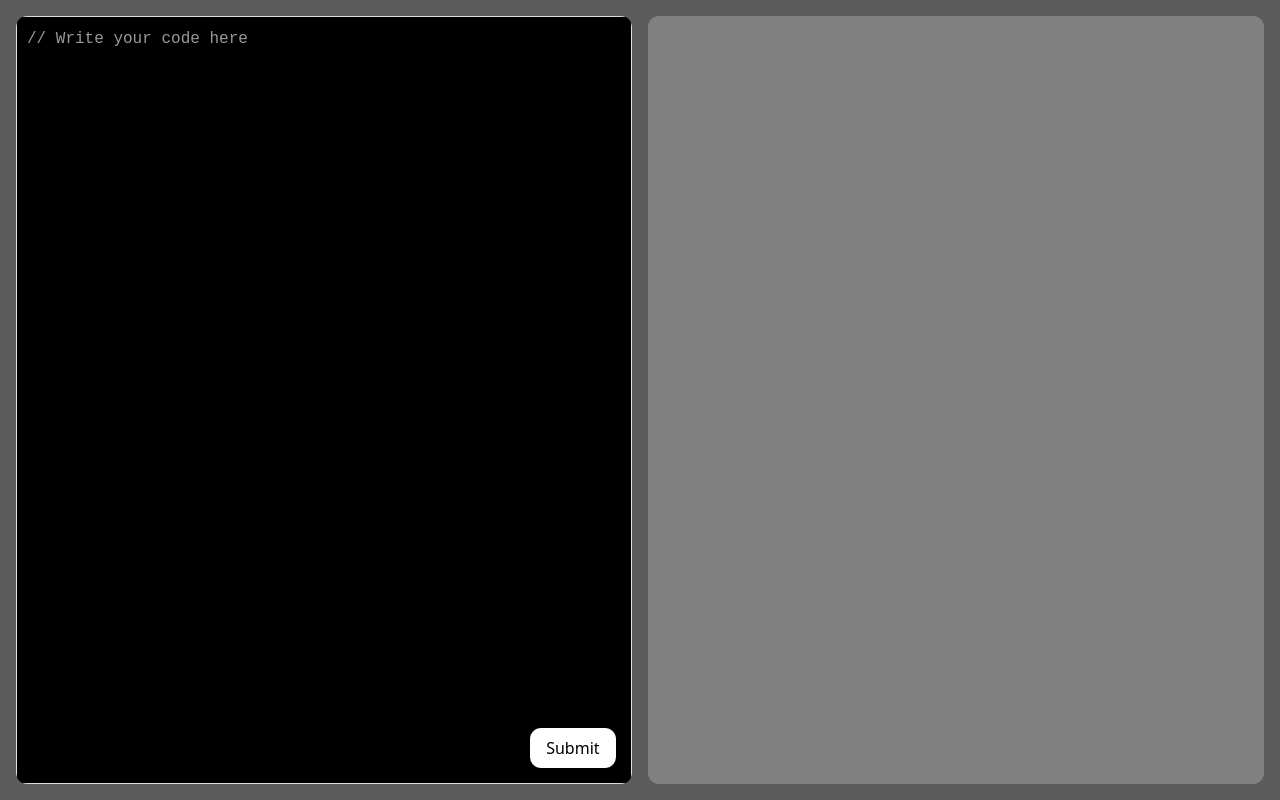
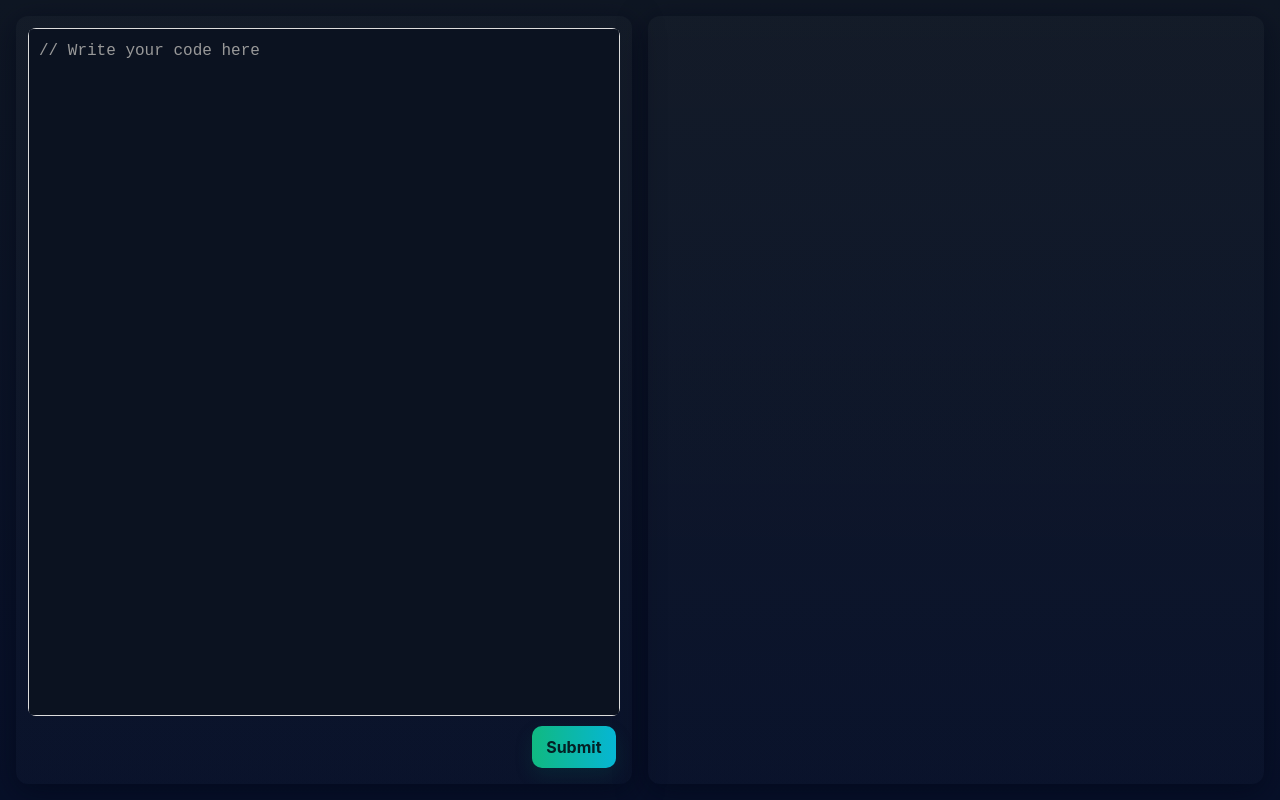
Before and after one commit to Anupama-shri/codereviewer-frontend, a React app: page / in a window 1280 px wide. Built offline with nearby package versions, Linux system fonts and the light colour scheme; the HTML template or start-up script is replaced by a standard one.

Commit message:
improved css

```diff
--- a/src/index.css
+++ b/src/index.css
@@ -1,66 +1,151 @@
+/* ---------- Layout & Global ---------- */
 @import "tailwindcss";
 
-*{
+* { box-sizing: border-box; margin: 0; padding: 0; }
+
+html, body, #root { height: 100%; width: 100%; font-family: "Inter", system-ui, -apple-system, "Segoe UI", Roboto, "Helvetica Neue", Arial; }
+
+body {
+  background: linear-gradient(180deg, #0f1724 0%, #071029 100%);
+  color: #e6eef6;
+}
+
+/* Main split layout */
+main {
+  display: flex;
+  gap: 1rem;
+  padding: 1rem;
+  height: 100vh; /* fill viewport */
+}
+
+/* ---------- Left (Editor) ---------- */
+.left {
+  flex-basis: 50%;
+  display: flex;
+  flex-direction: column;
+  background: linear-gradient(180deg, rgba(255,255,255,0.02), rgba(255,255,255,0.01));
+  border-radius: 12px;
+  padding: 0.75rem;
+  position: relative;
+  box-shadow: 0 8px 30px rgba(2,6,23,0.6);
+  overflow: hidden;
+}
+
+/* Editor container */
+.code {
+  position: relative;
+  border-radius: 8px;
+  background: #0b1220; /* dark editor background */
+  color: #e6eef6;
+  height: calc(100% - 56px); /* leave space for submit */
+  overflow: auto;
+  box-shadow: inset 0 1px 0 rgba(255,255,255,0.02);
+}
+
+/* IMPORTANT: ensure both pre & textarea share EXACT font, size, line-height and padding */
+.code pre,
+.code textarea {
+  font-family: "Fira Code", "Fira Mono", monospace;
+  font-size: 14px;
+  line-height: 1.6;          /* important for caret alignment */
+  padding: 16px;             /* important for caret alignment */
+  tab-size: 2;
+  -moz-tab-size: 2;
+  white-space: pre;          /* keep formatting stable */
   margin: 0;
-  padding: 0;
+  min-height: 100%;
   box-sizing: border-box;
 }
 
-html,body , #root{
+/* Highlighted code (pre) visible under the textarea */
+.code pre {
+  position: relative;
+  z-index: 1;
+  color: #dbeafe; /* visible text color for highlighted code */
+  pointer-events: none; /* allow clicks to go to textarea */
+  word-break: break-word;
+  overflow-wrap: anywhere;
+}
+
+/* The typing area — keep text transparent so pre shows syntax; caret is visible */
+.code textarea {
+  position: absolute;
+  top: 0;
+  left: 0;
+  z-index: 2;
   width: 100%;
   height: 100%;
+  resize: none;
+  border: none;
+  outline: none;
+  background: transparent;
+  color: transparent;      /* hide raw text so pre is visible */
+  caret-color: #7ef6c3;    /* accent caret color */
+  -webkit-text-fill-color: transparent; /* for some browsers */
 }
 
-main{
-  display: flex;
-  width: 100%;
-  height: 100%;
-  padding: 1rem;
-  gap:1rem;
-  background-color: rgba(0, 0, 0, 0.638);
+/* Make selection visible even though text is transparent */
+.code textarea::selection {
+  background: rgba(126, 246, 195, 0.12);
 }
 
-.left{
-  height: 100%;
-  flex-basis: 50%;
-  background-color: gray;
-  border-radius: 0.7rem;
-  position: relative;
-  overflow: hidden;
-  z-index: 10;
-  color:white;
-}
+/* Scrollbar (optional nicer look) */
+.code::-webkit-scrollbar { width: 10px; }
+.code::-webkit-scrollbar-thumb { background: rgba(255,255,255,0.06); border-radius: 10px; }
 
-.right{
-  height: 100%;
-  flex-basis: 50%;
-  background-color: grey;
-  border-radius: 0.7rem;
-  /* pointer-events: none; */
-  overflow: auto;
-  z-index: 1;
-  font-size: medium;
-  padding: 1rem 2rem;
-
-}
-
-.submit{
+/* ---------- Submit button ---------- */
+.submit {
   position: absolute;
   bottom: 1rem;
   right: 1rem;
-  padding: 0.5rem 1rem;
-  border-radius: 0.7rem;
-  color: black;
-  background-color: white;
-  font-weight: 500;
+  z-index: 20;
+  background: linear-gradient(90deg,#10b981,#06b6d4);
+  color: #042024;
+  font-weight: 700;
+  padding: 0.55rem 0.9rem;
+  border-radius: 10px;
   cursor: pointer;
-  user-select: none;
+  box-shadow: 0 8px 18px rgba(3, 105, 90, 0.18);
+  transition: transform .12s ease, box-shadow .12s ease;
+}
+.submit:hover { transform: translateY(-3px); box-shadow: 0 14px 30px rgba(3,105,90,0.20); }
+
+/* ---------- Right (Review) ---------- */
+.right {
+  flex-basis: 50%;
+  background: linear-gradient(180deg, rgba(255,255,255,0.02), rgba(255,255,255,0.01));
+  border-radius: 12px;
+  padding: 1.25rem;
+  overflow: auto;
+  box-shadow: 0 8px 30px rgba(2,6,23,0.6);
+  color: #cfe7ff;
 }
 
-/* pre{
-  height: 100%;
-  width: 100%;
-  margin: 0;
-  border-radius: 0.7rem;
-  background-color: #0c0c0c;
-} */
+/* style markdown content and code blocks */
+.right h1, .right h2, .right h3 { color: #fff; margin-top: 0.25rem; }
+.right p { color: #dbeafe; line-height: 1.6; margin-bottom: 0.75rem; }
+.right pre, .right code {
+  background: #071021;
+  padding: 0.5rem;
+  border-radius: 8px;
+  overflow: auto;
+  color: #e6eef6;
+  font-family: "Fira Code", monospace;
+}
+
+/* nice blockquote / info */
+.right blockquote {
+  border-left: 3px solid rgba(126,246,195,0.25);
+  padding-left: 1rem;
+  color: #bce4d9;
+}
+
+/* small screens responsiveness */
+@media (max-width: 900px) {
+  main { flex-direction: column; padding: 0.6rem; }
+  .left, .right { flex-basis: 100%; height: 50vh; }
+  .code { height: calc(100% - 52px); }
+}
+
+/* Utility: ensure tokens from Prism don't change line-height/padding */
+.code pre .token { line-height: 1.6; padding: 0; margin: 0; }
```
